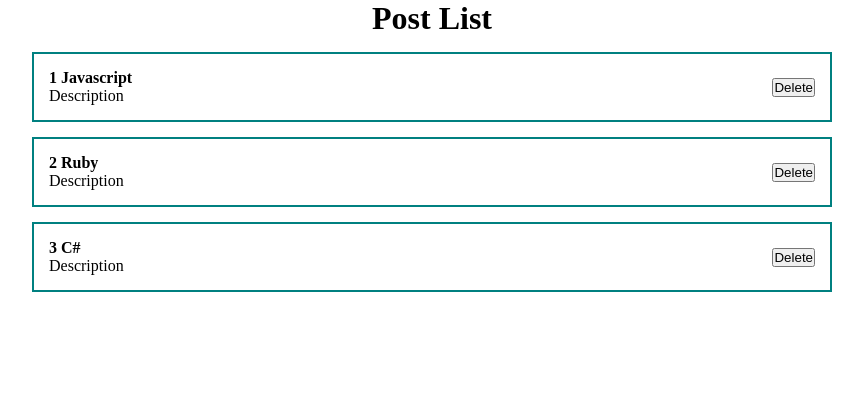
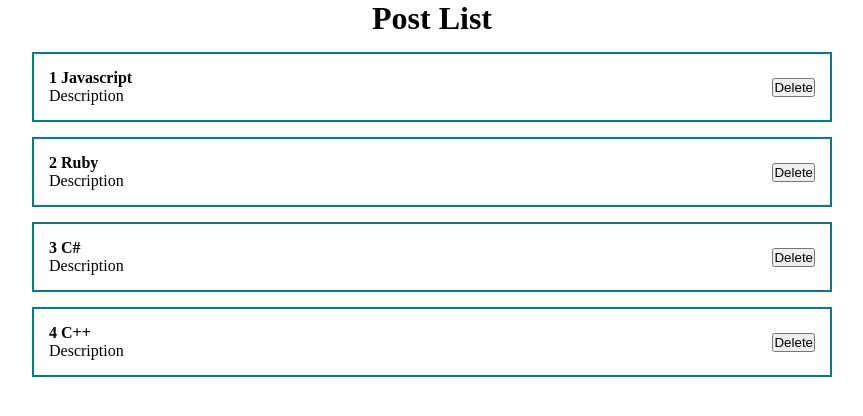
Before and after one commit to IvanHrushevich/react-fundamentals, a React (Create React App) app: page / in a window 1280 px wide. Shown: the top 416 px of the page, without its empty margins (208-1071 px from the left). Built offline with nearby package versions, Linux system fonts and the light colour scheme.

Commit message:
implement PostList

```diff
--- a/src/App.js
+++ b/src/App.js
@@ -1,5 +1,5 @@
 import { useState } from "react";
-import PostItem from "./components/PostItem";
+import PostList from "./components/PostList";
 
 import "./styles/App.css";
 
@@ -8,14 +8,12 @@
     { id: 1, title: "Javascript", body: "Description" },
     { id: 2, title: "Ruby", body: "Description" },
     { id: 3, title: "C#", body: "Description" },
+    { id: 4, title: "C++", body: "Description" },
   ]);
 
   return (
     <div className="App">
-      <h1 style={{ textAlign: "center" }}>Post List</h1>
-      {posts.map((post) => (
-        <PostItem post={post} key={post.id} />
-      ))}
+      <PostList posts={posts} title="Post List" />
     </div>
   );
 }
--- /dev/null
+++ b/src/components/PostList.jsx
@@ -0,0 +1,14 @@
+import PostItem from "./PostItem";
+
+const PostList = ({ posts, title }) => {
+  return (
+    <div>
+      <h1 style={{ textAlign: "center" }}>{title}</h1>
+      {posts.map((post) => (
+        <PostItem post={post} key={post.id} />
+      ))}
+    </div>
+  );
+};
+
+export default PostList;
```
